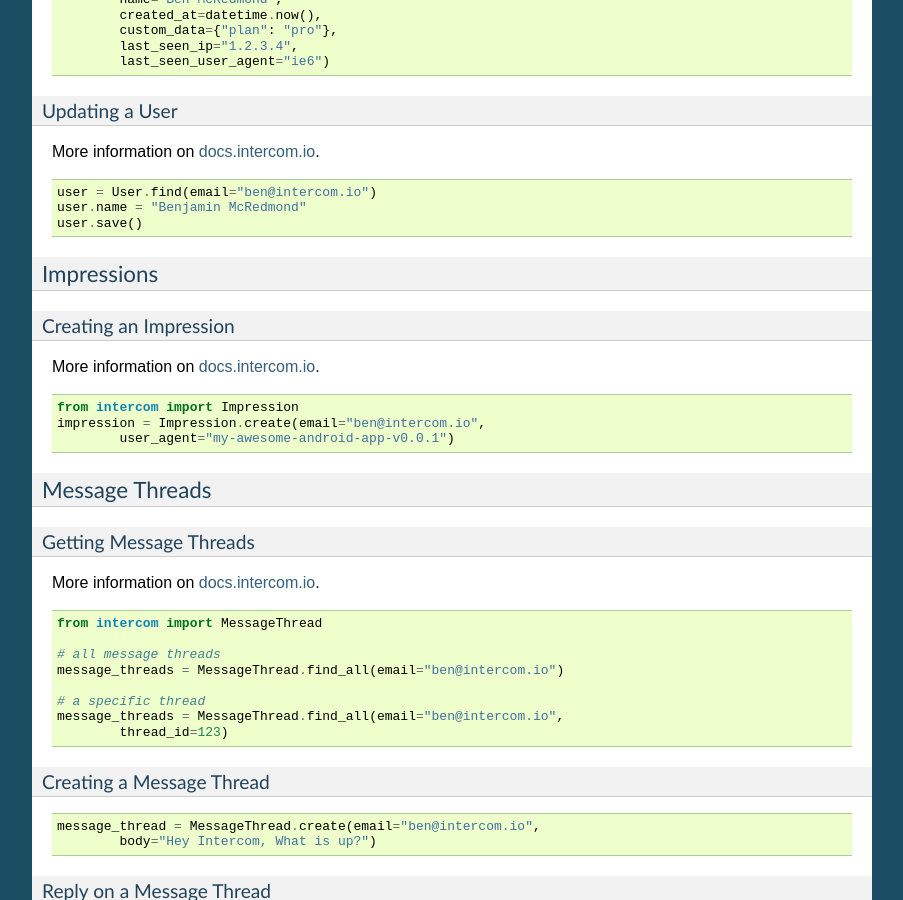
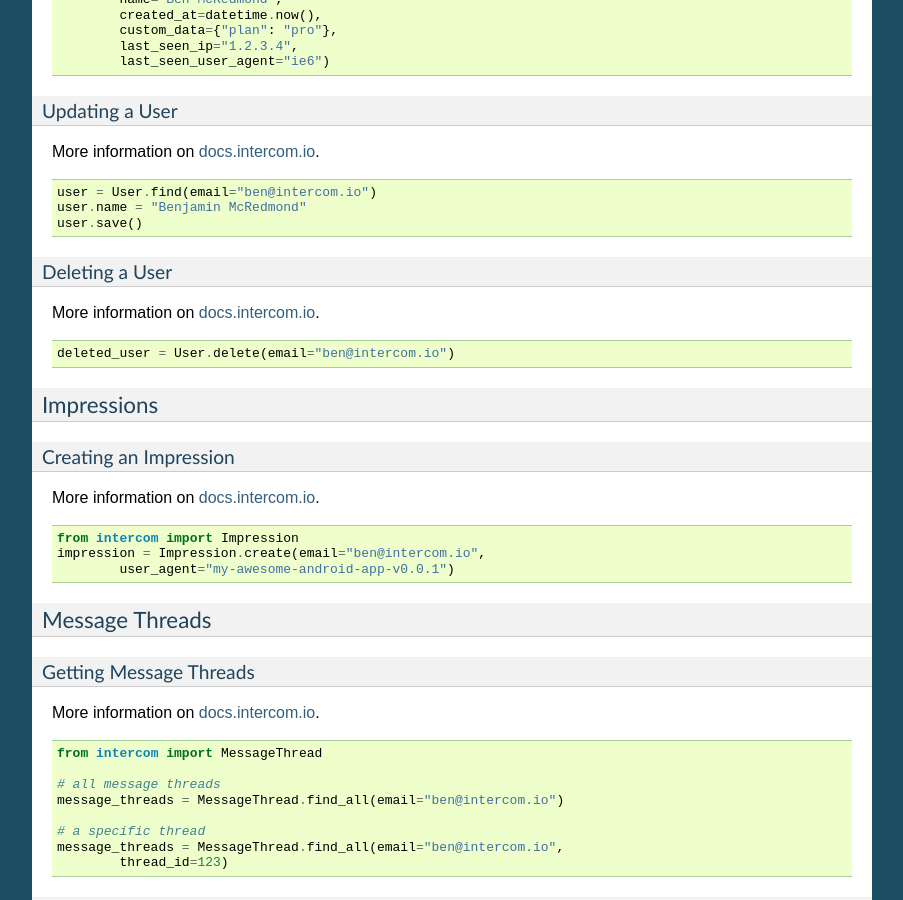
Before and after one commit to intercom/python-intercom, a Sphinx documentation site: the page built from docs/index.rst, in a window 1280 px wide and 900 px high, scrolled down 944 px. Shown: the whole window, without its empty margins (198-1101 px from the left). Built offline with Sphinx 7.4.7, drawn with Linux system fonts in a browser that asks for light colours.

Commit message:
Added some documentation for deleting a user.

```diff
--- a/docs/index.rst
+++ b/docs/index.rst
@@ -84,6 +84,15 @@
     user.name = "Benjamin McRedmond"
     user.save()
 
+Deleting a User
++++++++++++++++
+
+More information on `docs.intercom.io <http://docs.intercom.io/api#deleting_a_user>`_.
+
+::
+
+    deleted_user = User.delete(email="ben@intercom.io")
+
 Impressions
 -----------
 
```
